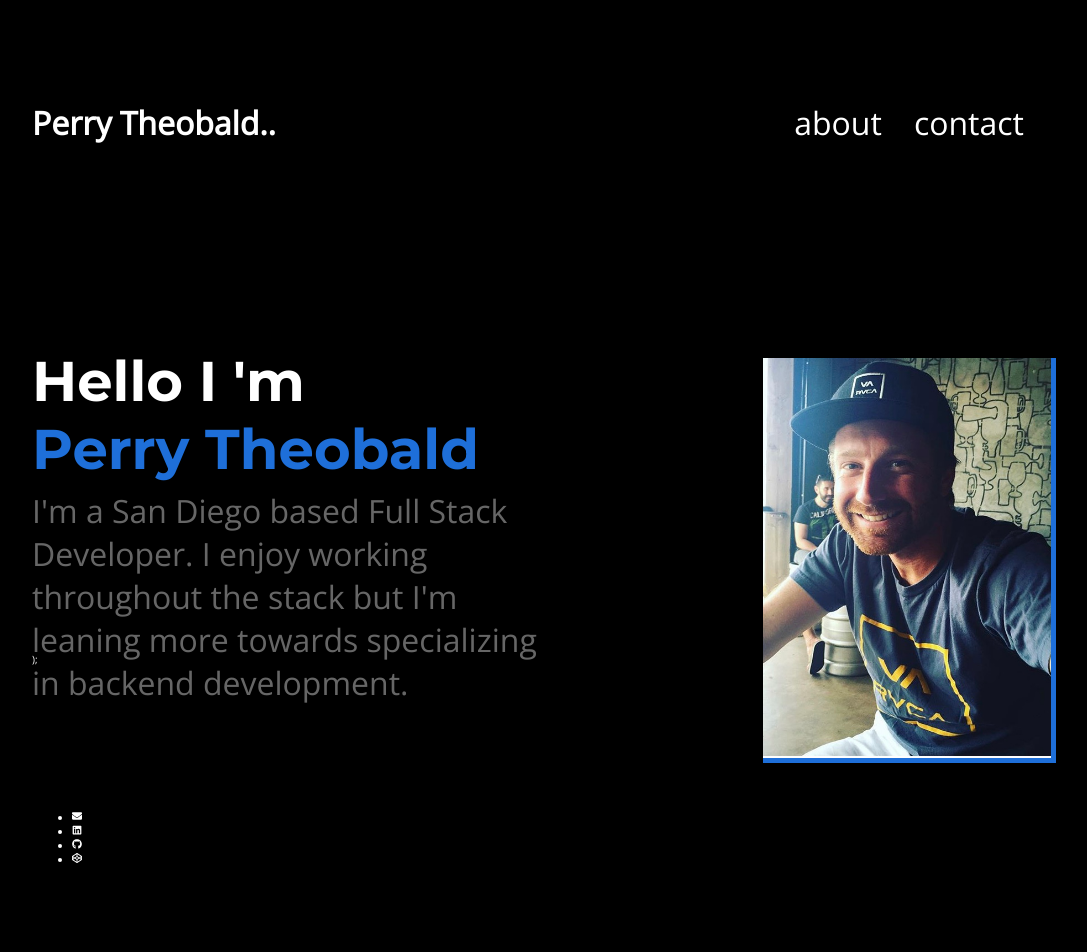
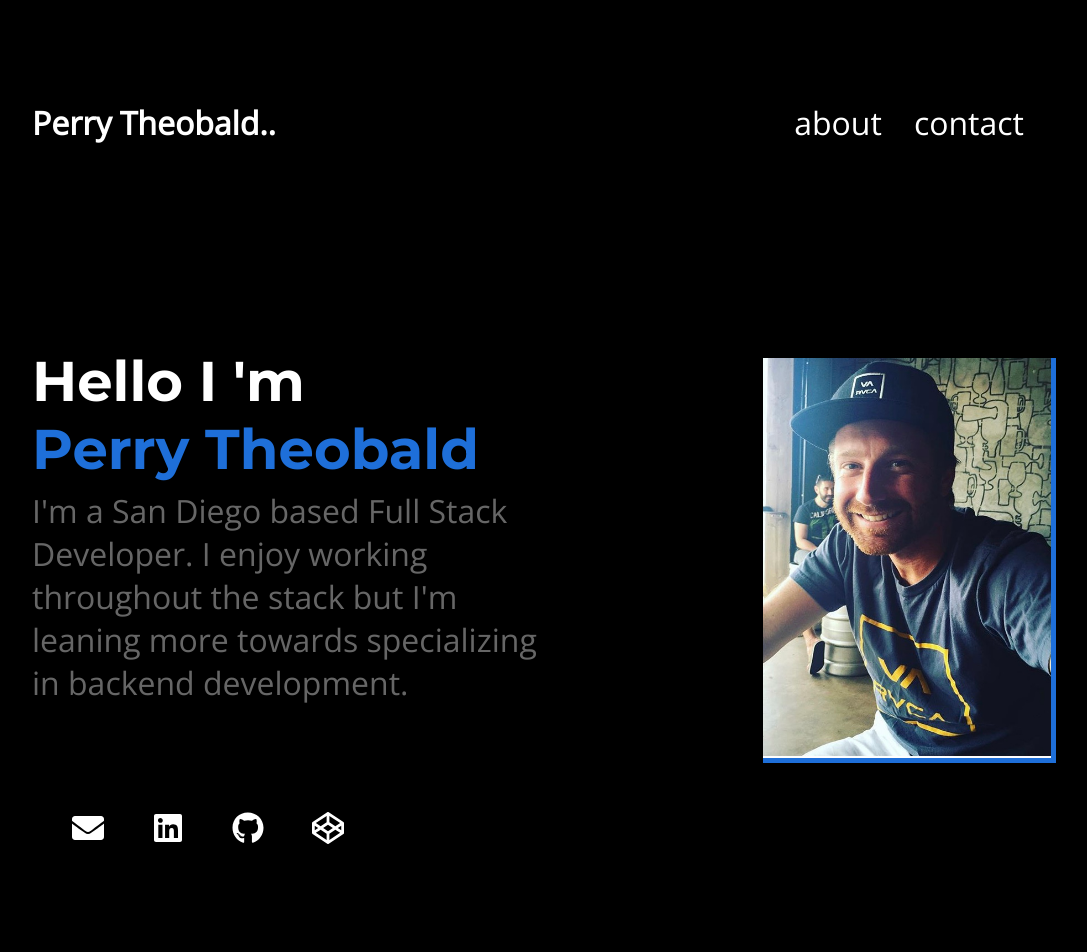
Before and after one commit to perrytjr/reactportfolio, a React (Create React App) app: page / in a window 1280 px wide. Shown: the top 952 px of the page, without its empty margins (96-1183 px from the left). Built offline with nearby package versions, Linux system fonts and the light colour scheme; the HTML template or start-up script is replaced by a standard one.

Commit message:
social links now horizontal on home section

```diff
--- a/src/App.css
+++ b/src/App.css
@@ -92,6 +92,21 @@ a{
   border-left: 0px;
   border-color: #1E6FD9;
 
+}
+
+.home_container ul{
+  list-style-type: none;
+}
+
+.home_container li{
+  display: inline;
+  padding-right: 3rem;
+}
+
+.home_container li a{
+  color: white;
+  text-decoration: none;
+  font-size: 2rem;
 }
 
 
--- a/src/components/Landing.js
+++ b/src/components/Landing.js
@@ -8,7 +8,7 @@ import data from './data';
 
 const Landing = ()=>{
     return(<div className="App">
-    <Header name={data.name} contactEmail = {data.contactEmail}></Header>
+    <Header name={data.name} contactEmail = {data.contactEmail}>  </Header>
       <Home name={data.landingPageName} paragraph = {data.landingPagePara} authorImage={data.landingPageImage} socialLinks = {data.social}></Home>
       <Work projects={data.projects}></Work>
       <Contact contactEmail = {data.contactEmail} contactPara= {data.contactPara} socialLinks = {data.social}></Contact>
--- a/src/components/home.js
+++ b/src/components/home.js
@@ -44,9 +44,9 @@ const Home = ({name, paragraph, authorImage, contactEmail, socialLinks})=>{
 
 
 
+
+    </div>
     );
-    </div>
-    )
 }
 
 export default Home;
```
Also changed, not shown: src/components/data.js (+6 -6 lines).
